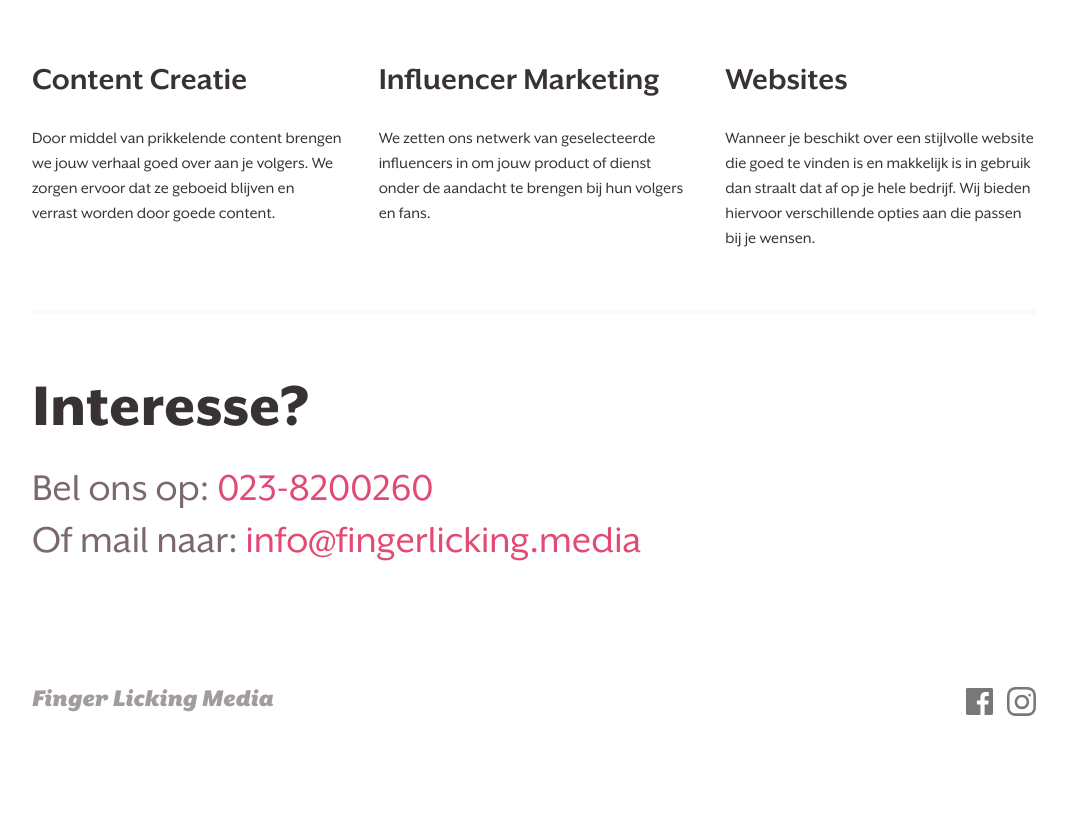
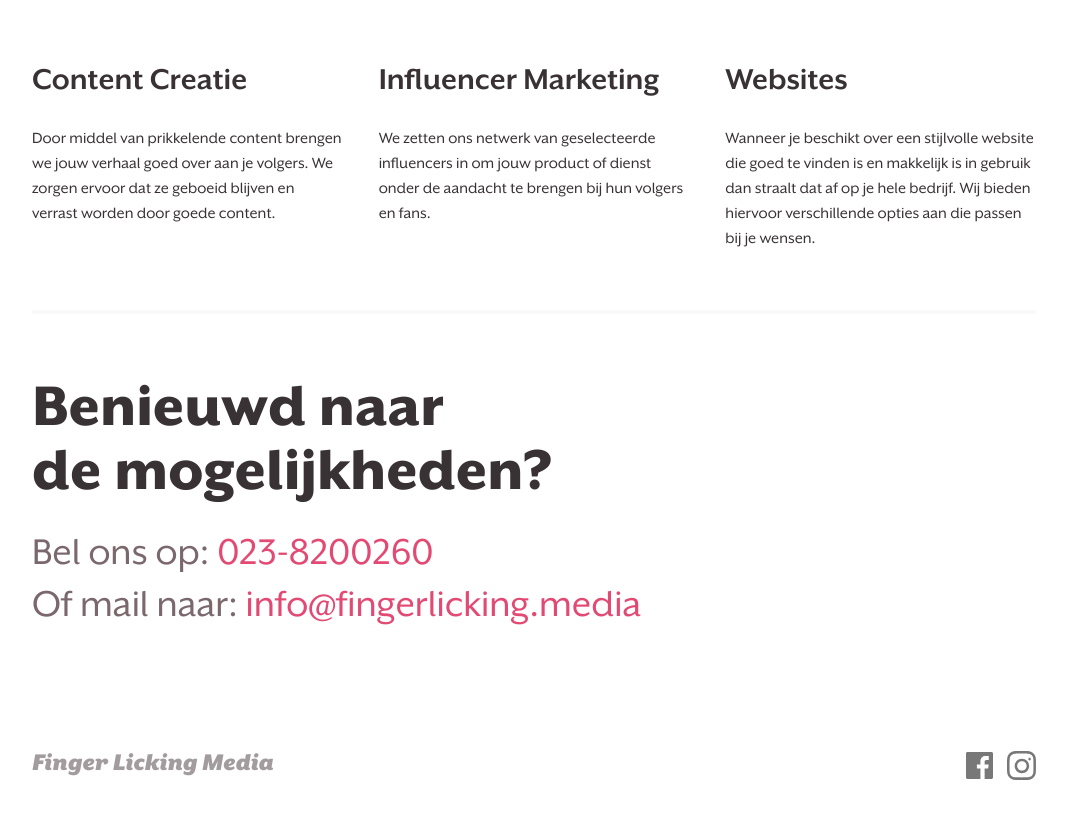
Before and after one commit to Moriaantje/fingerlickingmedia, a Jekyll site: the page built from services.md, in a window 1280 px wide and 900 px high, scrolled down 1401 px. Shown: the top 819 px of the window, without its empty margins (106-1173 px from the left). Built offline with Jekyll 4.4.1, drawn with Linux system fonts in a browser that asks for light colours.

```diff
--- a/_layouts/default.html
+++ b/_layouts/default.html
@@ -45,8 +45,9 @@
   <div class="wrapper">
     <section class="call-to-action">
       <header>
-        {% assign tagline = "Benieuwd naar <br /> de mogelijkheden?, Interesse?" | split: ", " | random %}
-        <h2>{{ tagline }}</h2>
+        {% assign tagline = "Benieuwd naar <br /> de mogelijkheden?, Interesse?" | split: ", " %}
+        {% assign random = page.menu_order | modulo: 2 %}
+        <h2>{{ tagline[random] }}</h2>
       </header>
 
       <p>Bel ons op: <a href="tel:023-8200260">023-8200260</a></p>
--- a/_plugins/random.rb
+++ /dev/null
@@ -1,8 +0,0 @@
-module RandomElement
-  def random(input)
-    index = rand(0...input.length)
-    input[index]
-  end
-end
-
-Liquid::Template.register_filter(RandomElement)
```
